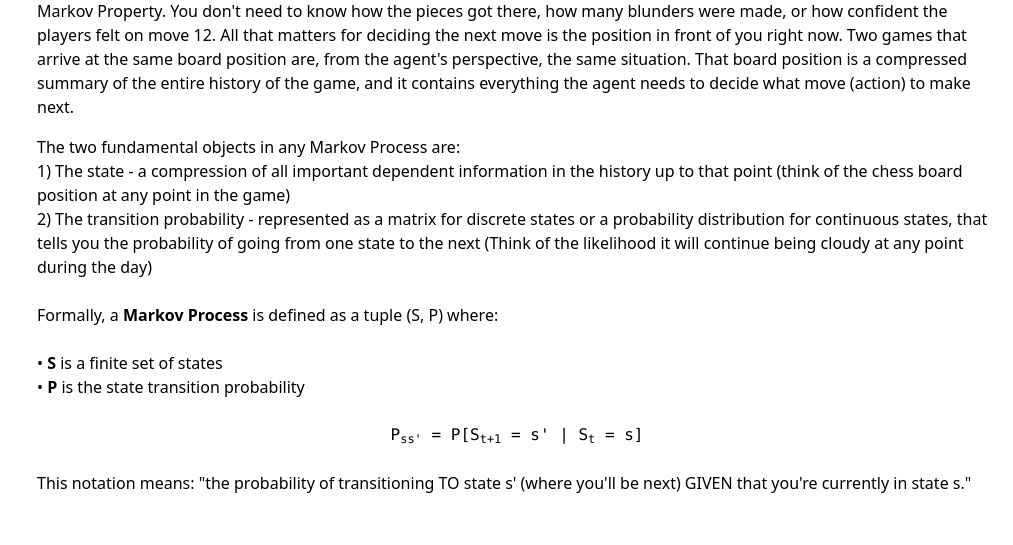
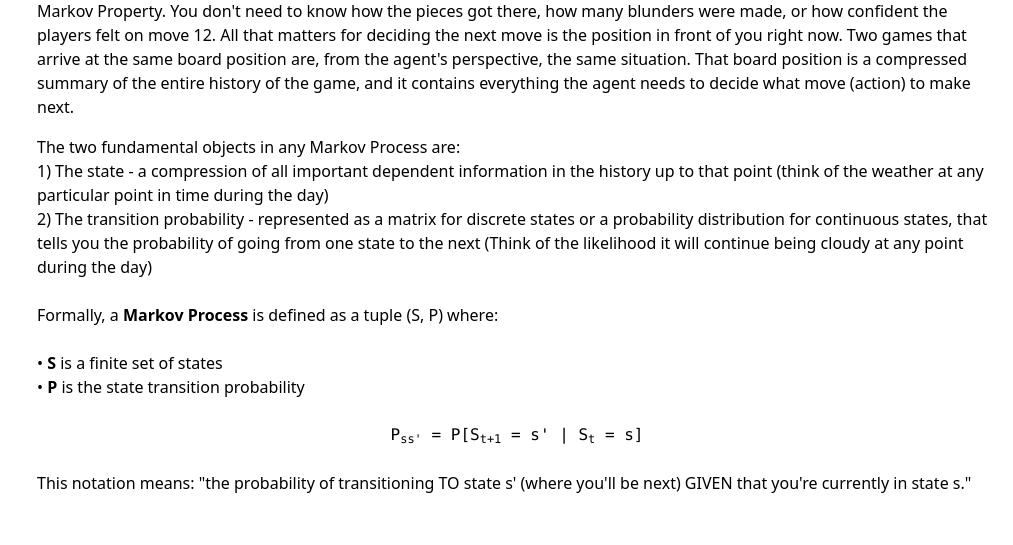
Before and after one commit to WilliamGiammona/learning-ai, a Next.js app: page /reinforcement-learning in a window 1280 px wide. Shown: the part 7940-8485 px from the top of the page, without its empty margins (267-1280 px from the left). Built offline with nearby package versions, Linux system fonts and the light colour scheme.

Commit message:
continuing Markov Decision Processes

```diff
--- a/app/reinforcement-learning/page.tsx
+++ b/app/reinforcement-learning/page.tsx
@@ -834,8 +834,8 @@ export default function ReinforcementLearningPage() {
               The two fundamental objects in any Markov Process are:
               <br />
               1) The state - a compression of all important dependent
-              information in the history up to that point (think of the chess
-              board position at any point in the game)
+              information in the history up to that point (think of the weather
+              at any particular point in time during the day)
               <br />
               2) The transition probability - represented as a matrix for
               discrete states or a probability distribution for continuous
@@ -1220,20 +1220,21 @@ export default function ReinforcementLearningPage() {
               <br />
               Now we need the expectation E[...] because from state s, many
               different things can happen:
+            </p>
             <ul className="list-disc ml-8 mb-4">
               <li>
                 The transition probabilities might send you to different next
                 states
               </li>
               <li>
-                  The rewards might be stochastic (sometimes +5, sometimes +3
-                  from the same state)
+                The rewards might be stochastic (sometimes +5, sometimes +3 from
+                the same state)
               </li>
               <li>
                 Each possible path forward has its own G<sub>t</sub>
               </li>
             </ul>
-              <br />
+            <p>
               <strong>Example:</strong> You're in state s with discount factor
               γ=0.9. From s, there's a 50% chance to go to state A (which gives
               reward +10) and 50% chance to go to state B (which gives reward
```
Lines whose indentation alone changed are shown as unchanged.
